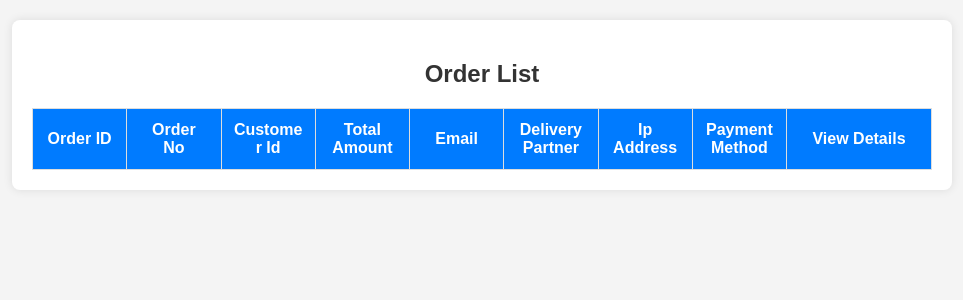
After one commit to nisarg1782/MVC, a PHP site: the page made by app/design/frontend/template/admin/order/list.phtml in a window 1280 px wide. The commit adds this page. Shown: the top 300 px of the page, without its empty margins (158-1121 px from the left). Run offline with PHP 8.4, Linux system fonts and the light colour scheme; the template is opened without the code that fills it, so the values that code supplies are empty.

```diff
--- a/app/code/local/Core/Model/Resource/Collection/Abstract.php
+++ b/app/code/local/Core/Model/Resource/Collection/Abstract.php
@@ -91,7 +91,7 @@ class Core_Model_Resource_Collection_Abstract
 
             foreach ($this->_select["JOIN_INNER"] as $innerjoin) {
                 $join_sql .= sprintf(
-                    " LEFT JOIN %s AS %s ON %s ",
+                    " INNER JOIN %s AS %s ON %s ",
                     array_values($innerjoin['tablename'])[0],
                     array_keys($innerjoin['tablename'])[0],
                     $innerjoin['condition']
--- /dev/null
+++ b/app/design/frontend/template/admin/order/list.phtml
@@ -0,0 +1,159 @@
+<?php
+$order_data = $this->getOrderData();
+?>
+<!DOCTYPE html>
+<html lang="en">
+
+<head>
+    <meta charset="UTF-8">
+    <meta name="viewport" content="width=device-width, initial-scale=1.0">
+    <title>Order Listing</title>
+    <link rel="stylesheet" href="https://cdnjs.cloudflare.com/ajax/libs/font-awesome/6.4.2/css/all.min.css">
+    <style>
+        body {
+            font-family: Arial, sans-serif;
+            background-color: #f4f4f4;
+            margin: 0;
+            padding: 20px;
+        }
+
+        .order-container {
+            max-width: 900px;
+            margin: auto;
+            background: white;
+            padding: 20px;
+            border-radius: 8px;
+            box-shadow: 0px 0px 10px rgba(0, 0, 0, 0.1);
+        }
+
+        .order-heading {
+            text-align: center;
+            color: #333;
+            font-size: 24px;
+            margin-bottom: 20px;
+        }
+
+        .order-table {
+            width: 100%;
+            border-collapse: collapse;
+            margin-top: 20px;
+        }
+
+        .order-table th,
+        .order-table td {
+            border: 1px solid #ddd;
+            padding: 12px;
+            text-align: left;
+        }
+
+        .order-table th {
+            background-color: #007bff;
+            color: white;
+        }
+
+        .view-btn {
+            background: #28a745;
+            color: white;
+            padding: 8px 12px;
+            border: none;
+            border-radius: 4px;
+            cursor: pointer;
+        }
+
+        .view-btn:hover {
+            background: #218838;
+        }
+
+        .modal {
+            display: none;
+            position: fixed;
+            z-index: 1000;
+            left: 0;
+            top: 0;
+            width: 100%;
+            height: 100%;
+            background: rgba(0, 0, 0, 0.5);
+            justify-content: center;
+            align-items: center;
+        }
+
+        .modal-content {
+            background: white;
+            padding: 20px;
+            border-radius: 8px;
+            width: 50%;
+            max-width: 500px;
+            box-shadow: 0px 0px 10px rgba(0, 0, 0, 0.2);
+        }
+
+        .close {
+            float: right;
+            cursor: pointer;
+            font-size: 20px;
+        }
+
+        .order-table {
+            table-layout: fixed;
+            width: 100%;
+        }
+
+        .order-table th,
+        .order-table td {
+            word-wrap: break-word;
+            text-align: center;
+        }
+
+        .order-table th:nth-child(9),
+        .order-table td:nth-child(9) {
+            width: 120px;
+        }
+
+        .view-btn {
+            display: block;
+            margin: auto;
+            width: 100px;
+            text-align: center;
+        }
+    </style>
+</head>
+
+<body>
+    <div class="order-container">
+        <h2 class="order-heading">Order List</h2>
+        <table class="order-table">
+            <thead>
+                <tr>
+                    <th>Order ID</th>
+                    <th>Order No</th>
+                    <th>Customer Id</th>
+                    <th>Total Amount</th>
+                    <th>Email</th>
+                    <th>Delivery Partner</th>
+                    <th>Ip Address</th>
+                    <th>Payment Method</th>
+                    <th>View Details</th>
+                </tr>
+            </thead>
+            <tbody>
+                <?php foreach ($order_data as $_order): ?>
+                    <tr>
+                        <td><?php echo $_order->getOrderId(); ?></td>
+                        <td><?php echo $_order->getOrderNo(); ?></td>
+                        <td><?php echo $_order->getCustomerId(); ?></td>
+                        <td><?php echo $_order->getTotalAmount(); ?></td>
+                        <td><?php echo $_order->getEmail(); ?></td>
+                        <td><?php echo $_order->getProviderName(); ?></td>
+                        <td><?php echo $_order->getIpAddress(); ?></td>
+                        <td><?php echo $_order->getPaymentMethod(); ?></td>
+                        <td><a href="<?php echo $this->getUrl("*/*/view")?>/?order_id=<?php echo $_order->getOrderId();?>"
+                                class="view-btn">View</a></td>
+                    </tr>
+                <?php endforeach; ?>
+            </tbody>
+        </table>
+    </div>
+
+
+</body>
+
+</html>
--- a/app/design/frontend/template/admin/product/list.phtml
+++ b/app/design/frontend/template/admin/product/list.phtml
@@ -50,6 +50,7 @@ $data = $this->listdata();
         </tbody>
 
     </table>
+    <a href="<?php echo $this->getUrl("admin/order/list")?>">View Orders</a>
     <script>
     function deleteprod() {
         return confirm("are you sure you wanted to delete this product");
```
Also changed, not shown: app/code/local/Admin/Block/Order/Address.php (added, +16 -0 lines), app/code/local/Admin/Block/Order/List.php (added, +12 -0 lines), app/code/local/Admin/Block/Order/View.php (added, +24 -0 lines), app/code/local/Admin/Controller/Order.php (added, +21 -0 lines), app/design/frontend/template/admin/order/view.phtml (added, +131 -0 lines), app/design/frontend/template/checkout/address/index.phtml (+4 -4 lines).
